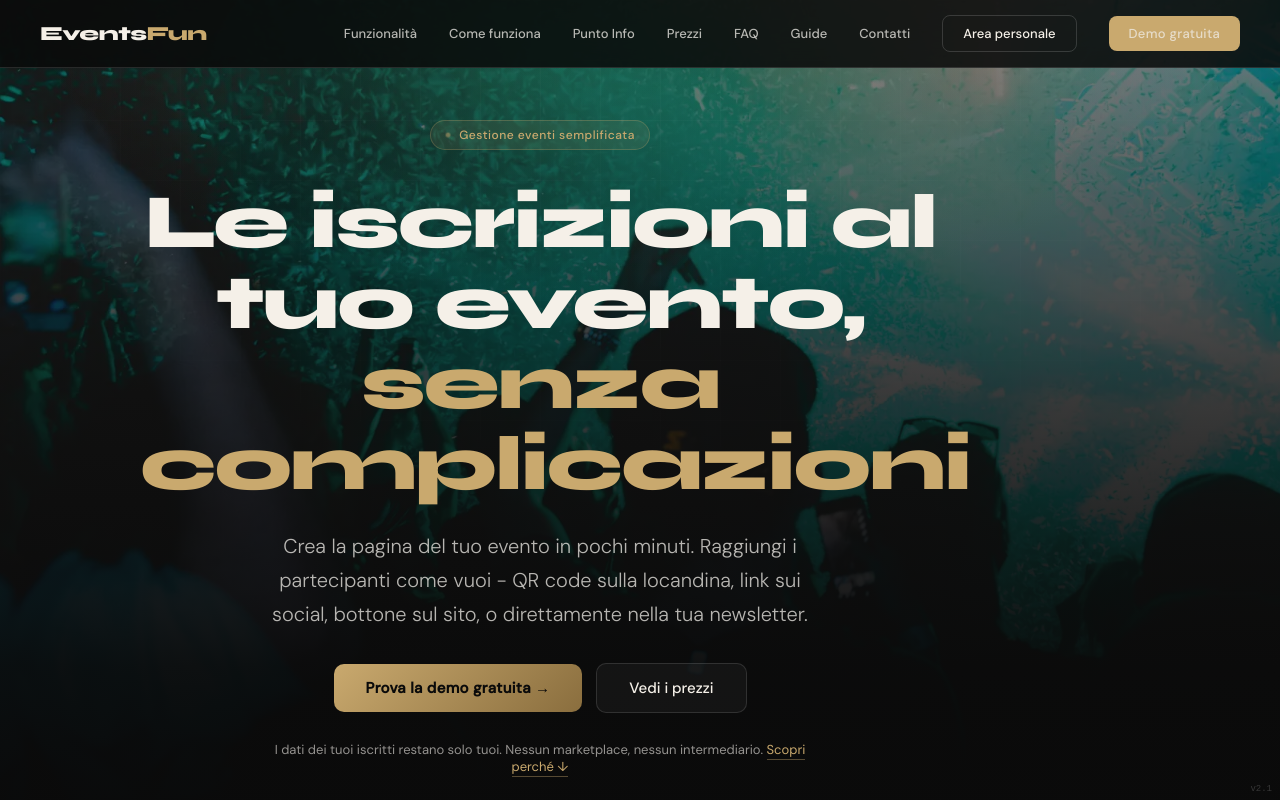
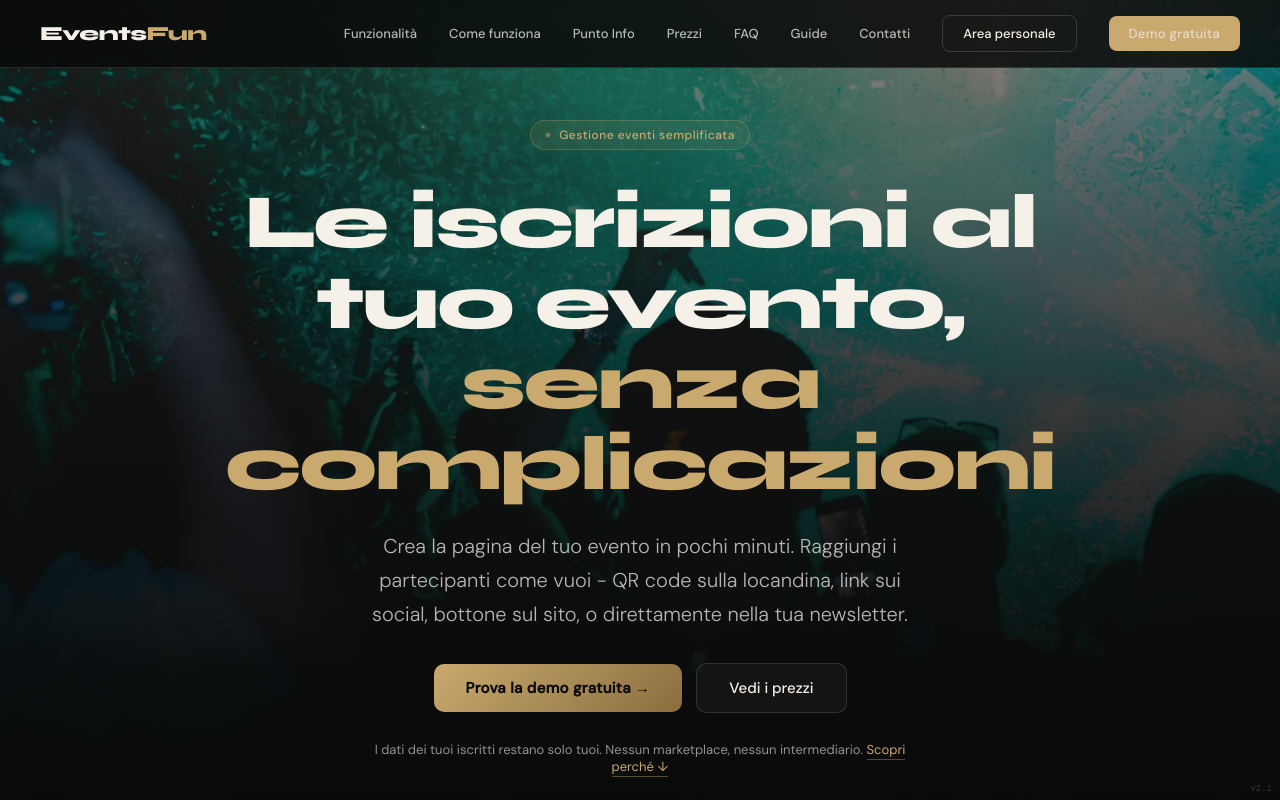
Before and after one commit to eventsfun/eventsfun, a plain HTML site: page index.html in a window 1280 px wide. Shown: the top 800 px of the page. Drawn offline with Linux system fonts and the light colour scheme.

Commit message:
Add files via upload

```diff
--- a/index.html
+++ b/index.html
@@ -1,5 +1,5 @@
 <!DOCTYPE html>
-<!-- EventsFun | Sito vetrina | v2.1 16/11/2026: pulsanti "Prova la demo gratuita" e "Vedi i prezzi" nella prima schermata; "Demo gratuita" dorato nel menu (computer e telefono), "Contatti" come voce normale; nuove etichette "Perfetto per" (Comuni & Pro loco, Associazioni & Parrocchie, Feste & Sagre); Casi d'uso con Agenzie per prime e nuova casella "Comuni, pro loco e associazioni"; titolo prezzi "Quattro piani". v2.0 05/11/2026: menu a tendina del modulo "Hai domande?" disegnati dalla pagina (Safari, su iPhone, iPad e Mac, li mostrava bianchi e illeggibili). v1.9 03/11/2026: Punto Info con pagine anche senza data (casella "Una pagina con tutto", etichetta "Uffici e servizi", frase "Perfetto per") e nuova FAQ "Una pagina del Punto Info deve avere per forza una data?"; link alla nuova guida "Pagina informazioni con QR code" nel fondo pagina. v1.8 28/10/2026: nuova sezione "Prenotazioni da ritirare" dopo il Punto Info, FAQ e link alla guida dedicata. v1.7 04/10/2026: assistenza nelle card (Base, Pro, Punto Info: Assistenza via email; Agenzia: Supporto prioritario), FAQ "Come ottengo assistenza?", tolti i tempi di risposta promessi. v1.6 Punto Info e modulo contatti vero; v1.1 -->
+<!-- EventsFun | Sito vetrina | v2.1 16/11/2026: blocco centrale della prima schermata centrato anche su computer (prima spostato a sinistra fino a 100 px) e largo 900 px, così la parola "complicazioni" del titolo non sborda; pulsanti "Prova la demo gratuita" e "Vedi i prezzi" nella prima schermata; "Demo gratuita" dorato nel menu (computer e telefono), "Contatti" come voce normale; nuove etichette "Perfetto per" (Comuni & Pro loco, Associazioni & Parrocchie, Feste & Sagre); Casi d'uso con Agenzie per prime e nuova casella "Comuni, pro loco e associazioni"; titolo prezzi "Quattro piani". v2.0 05/11/2026: menu a tendina del modulo "Hai domande?" disegnati dalla pagina (Safari, su iPhone, iPad e Mac, li mostrava bianchi e illeggibili). v1.9 03/11/2026: Punto Info con pagine anche senza data (casella "Una pagina con tutto", etichetta "Uffici e servizi", frase "Perfetto per") e nuova FAQ "Una pagina del Punto Info deve avere per forza una data?"; link alla nuova guida "Pagina informazioni con QR code" nel fondo pagina. v1.8 28/10/2026: nuova sezione "Prenotazioni da ritirare" dopo il Punto Info, FAQ e link alla guida dedicata. v1.7 04/10/2026: assistenza nelle card (Base, Pro, Punto Info: Assistenza via email; Agenzia: Supporto prioritario), FAQ "Come ottengo assistenza?", tolti i tempi di risposta promessi. v1.6 Punto Info e modulo contatti vero; v1.1 -->
 <html lang="it">
 <head>
 <meta charset="UTF-8">
@@ -44,7 +44,7 @@ nav{position:fixed;top:0;left:0;right:0;z-index:100;padding:0 40px;height:68px;d
 .hero-photo::after{content:'';position:absolute;inset:0;background:linear-gradient(to bottom,rgba(10,10,10,0.50) 0%,rgba(10,10,10,0.80) 45%,rgba(10,10,10,0.97) 78%,#0A0A0A 100%)}
 .hero-bg{position:absolute;inset:0;background:radial-gradient(ellipse 80% 60% at 50% 0%,rgba(201,169,110,0.12) 0%,transparent 60%)}
 .hero-grid{position:absolute;inset:0;background-image:linear-gradient(rgba(255,255,255,0.025) 1px,transparent 1px),linear-gradient(90deg,rgba(255,255,255,0.025) 1px,transparent 1px);background-size:60px 60px;mask-image:radial-gradient(ellipse 80% 70% at 50% 0%,black,transparent)}
-.hero-content{max-width:800px;text-align:center;position:relative;z-index:1}
+.hero-content{max-width:900px;margin:0 auto;text-align:center;position:relative;z-index:1}
 .hero-badge{display:inline-flex;align-items:center;gap:8px;padding:6px 14px;border-radius:20px;background:rgba(201,169,110,0.1);border:1px solid rgba(201,169,110,0.25);font-size:12px;font-weight:500;color:var(--gold);margin-bottom:32px;letter-spacing:.5px}
 .hero-badge::before{content:'';width:6px;height:6px;border-radius:50%;background:var(--gold);animation:pulse 2s infinite}
 @keyframes pulse{0%,100%{opacity:1;transform:scale(1)}50%{opacity:.5;transform:scale(.8)}}
```
